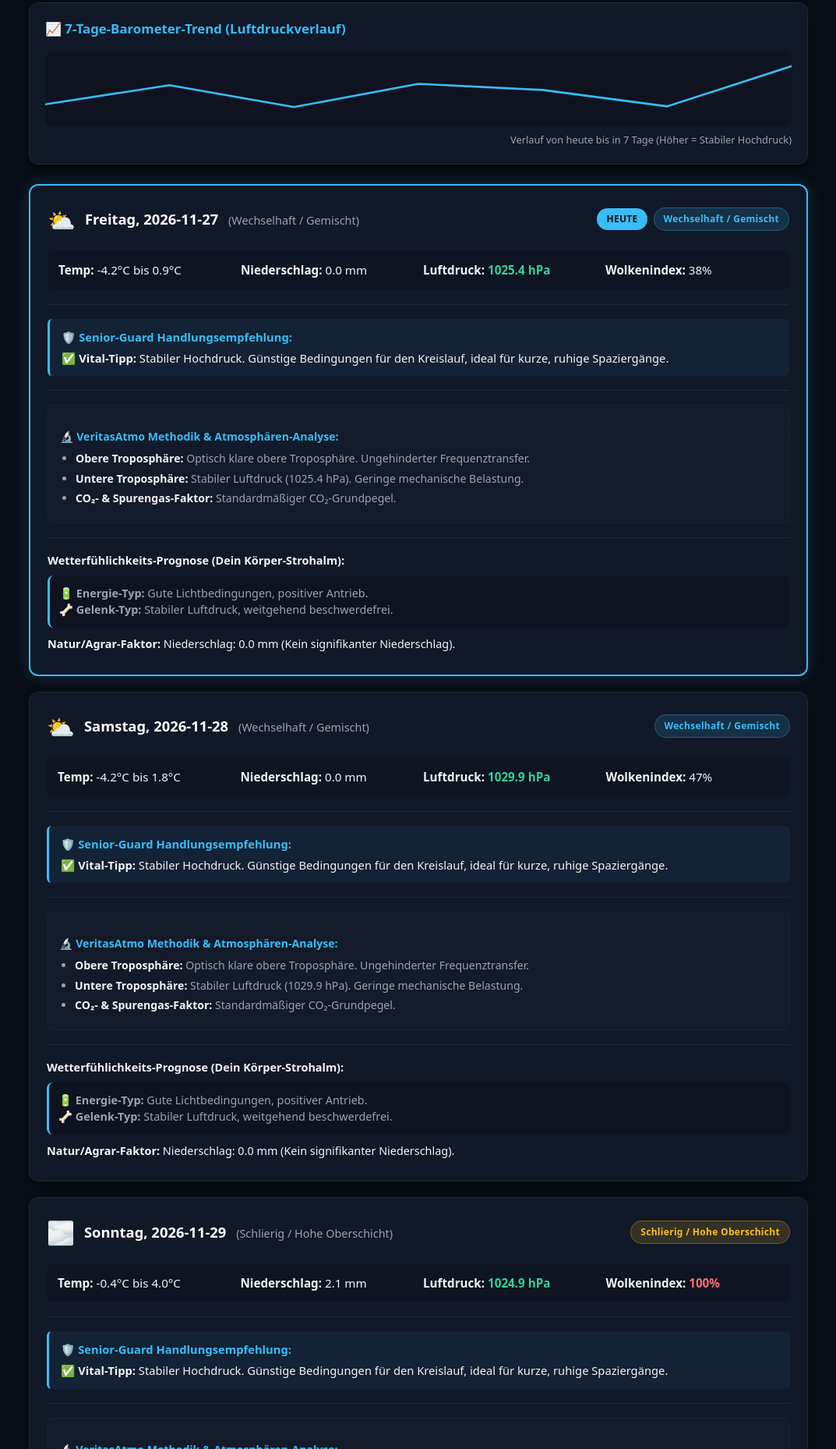
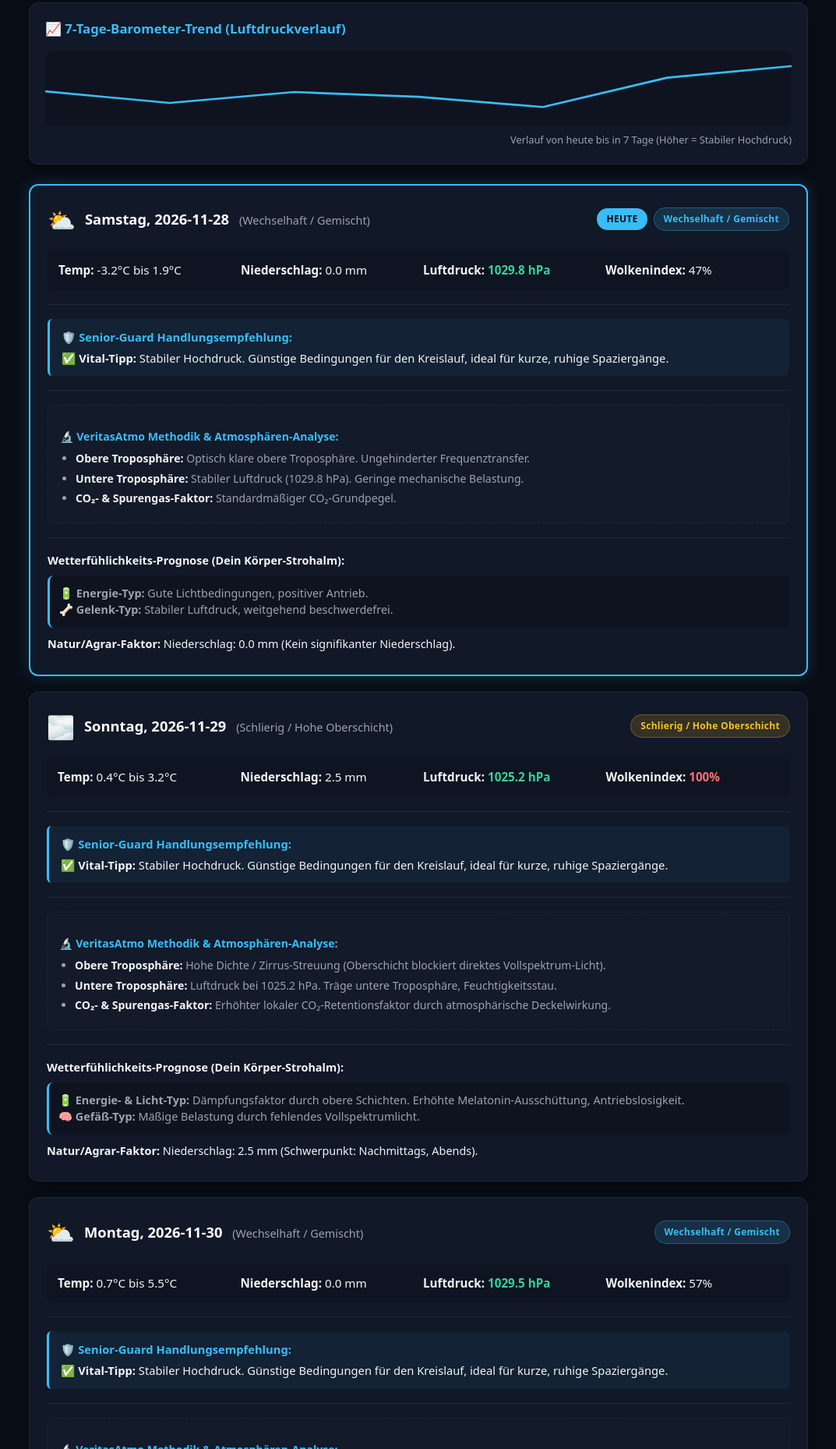
Before and after one commit to wavedance1969-arch/VeritasAtmo, a plain HTML site: page index.html in a window 1280 px wide. Shown: the part 942-2800 px from the top of the page at 78% size, without its empty margins (103-1176 px from the left). Drawn offline with Linux system fonts and the light colour scheme.

Commit message:
Automatisches stündliches Update der Wetterdaten

```diff
--- a/index.html
+++ b/index.html
@@ -429,7 +429,7 @@
 
             <div id="loading-indicator"></div>
 
-            <p class="meta-info">Standort: <strong id="location-display">Waltrop (45731)</strong> | Aktualisiert (UTC): 2026-11-27T18:06:12.528353+00:00</p>
+            <p class="meta-info">Standort: <strong id="location-display">Waltrop (45731)</strong> | Aktualisiert (UTC): 2026-11-28T01:51:14.806799+00:00</p>
             <button class="info-toggle-btn" onclick="toggleInfoBox()">ℹ️ Über VeritasAtmo & Strategie anzeigen/verstecken</button>
         </header>
 
@@ -453,7 +453,7 @@
         </div>
 
         <div class="senior-guard-alert level-blue">
-            <h3>❄️ SENIOR-GUARD SCHWERE FROSTWARNUNG (Tiefstwert: -4.2°C)</h3>
+            <h3>❄️ SENIOR-GUARD SCHWERE FROSTWARNUNG (Tiefstwert: -3.2°C)</h3>
             <p><strong>Aktion für Senioren:</strong> Kälte führt zu Gefäßverengungen und sprunghaftem Anstieg des Blutdrucks.</p>
         </div>
 
@@ -474,7 +474,7 @@
             <h3>📈 7-Tage-Barometer-Trend (Luftdruckverlauf)</h3>
             <div class="trend-svg-container">
                 <svg viewBox="0 0 900 80" preserveAspectRatio="none" style="width: 100%; height: 70px;">
-                    <polyline fill="none" stroke="#38bdf8" stroke-width="3" stroke-linecap="round" stroke-linejoin="round" points="0,66 150,38 300,70 450,36 600,45 750,69 900,10"/>
+                    <polyline fill="none" stroke="#38bdf8" stroke-width="3" stroke-linecap="round" stroke-linejoin="round" points="0,47 150,64 300,48 450,55 600,70 750,27 900,10"/>
                 </svg>
             </div>
             <p style="font-size: 0.8rem; color: var(--text-muted); margin: 8px 0 0 0; text-align: right;">Verlauf von heute bis in 7 Tage (Höher = Stabiler Hochdruck)</p>
@@ -486,7 +486,7 @@
             <div class="card-header">
                 <div class="date-wrapper">
                     <span class="weather-emoji">⛅</span>
-                    <span class="date">Freitag, 2026-11-27 <small>(Wechselhaft / Gemischt)</small></span>
+                    <span class="date">Samstag, 2026-11-28 <small>(Wechselhaft / Gemischt)</small></span>
                 </div>
                 <div class="badge-group">
                     <span class="badge badge-today">HEUTE</span>
@@ -495,56 +495,9 @@
             </div>
             <div class="card-body">
                 <div class="metrics-grid">
-                    <div><strong>Temp:</strong> -4.2°C bis 0.9°C</div>
+                    <div><strong>Temp:</strong> -3.2°C bis 1.9°C</div>
                     <div><strong>Niederschlag:</strong> 0.0 mm</div>
-                    <div><strong>Luftdruck:</strong> <span style="color: #34d399; font-weight: bold;">1025.4 hPa</span></div>
-                    <div><strong>Wolkenindex:</strong> <span style="">38%</span></div>
-                </div>
-
-                <hr class="divider">
-
-                <div class="senior-advice-box">
-                    <p style="margin: 0 0 5px 0; color: var(--accent-blue);"><strong>🛡️ Senior-Guard Handlungsempfehlung:</strong></p>
-                    <p style="margin: 0;"><strong>✅ Vital-Tipp:</strong> Stabiler Hochdruck. Günstige Bedingungen für den Kreislauf, ideal für kurze, ruhige Spaziergänge.</p>
-                </div>
-
-                <hr class="divider">
-
-                <div class="methodology-box">
-                    <p class="method-title">🔬 VeritasAtmo Methodik & Atmosphären-Analyse:</p>
-                    <ul>
-                        <li><strong>Obere Troposphäre:</strong> Optisch klare obere Troposphäre. Ungehinderter Frequenztransfer.</li>
-                        <li><strong>Untere Troposphäre:</strong> Stabiler Luftdruck (1025.4 hPa). Geringe mechanische Belastung.</li>
-                        <li><strong>CO₂- & Spurengas-Faktor:</strong> Standardmäßiger CO₂-Grundpegel.</li>
-                    </ul>
-                </div>
-
-                <hr class="divider">
-
-                <div class="impact-section">
-                    <p style="margin-bottom: 8px;"><strong>Wetterfühlichkeits-Prognose (Dein Körper-Strohalm):</strong></p>
-                    <p class="sub-text"><strong>🔋 Energie-Typ:</strong> Gute Lichtbedingungen, positiver Antrieb.<br><strong>🦴 Gelenk-Typ:</strong> Stabiler Luftdruck, weitgehend beschwerdefrei.</p>
-                    <p style="margin-top: 10px;"><strong>Natur/Agrar-Faktor:</strong> Niederschlag: 0.0 mm (Kein signifikanter Niederschlag).</p>
-                </div>
-            </div>
-        </div>
-
-        <div class="day-card">
-            <div class="card-header">
-                <div class="date-wrapper">
-                    <span class="weather-emoji">⛅</span>
-                    <span class="date">Samstag, 2026-11-28 <small>(Wechselhaft / Gemischt)</small></span>
-                </div>
-                <div class="badge-group">
-
-                    <span class="badge badge-info">Wechselhaft / Gemischt</span>
-                </div>
-            </div>
-            <div class="card-body">
-                <div class="metrics-grid">
-                    <div><strong>Temp:</strong> -4.2°C bis 1.8°C</div>
-                    <div><strong>Niederschlag:</strong> 0.0 mm</div>
-                    <div><strong>Luftdruck:</strong> <span style="color: #34d399; font-weight: bold;">1029.9 hPa</span></div>
+                    <div><strong>Luftdruck:</strong> <span style="color: #34d399; font-weight: bold;">1029.8 hPa</span></div>
                     <div><strong>Wolkenindex:</strong> <span style="">47%</span></div>
                 </div>
 
@@ -561,7 +514,7 @@
                     <p class="method-title">🔬 VeritasAtmo Methodik & Atmosphären-Analyse:</p>
                     <ul>
                         <li><strong>Obere Troposphäre:</strong> Optisch klare obere Troposphäre. Ungehinderter Frequenztransfer.</li>
-                        <li><strong>Untere Troposphäre:</strong> Stabiler Luftdruck (1029.9 hPa). Geringe mechanische Belastung.</li>
+                        <li><strong>Untere Troposphäre:</strong> Stabiler Luftdruck (1029.8 hPa). Geringe mechanische Belastung.</li>
                         <li><strong>CO₂- & Spurengas-Faktor:</strong> Standardmäßiger CO₂-Grundpegel.</li>
                     </ul>
                 </div>
@@ -589,9 +542,9 @@
             </div>
             <div class="card-body">
                 <div class="metrics-grid">
-                    <div><strong>Temp:</strong> -0.4°C bis 4.0°C</div>
-                    <div><strong>Niederschlag:</strong> 2.1 mm</div>
-                    <div><strong>Luftdruck:</strong> <span style="color: #34d399; font-weight: bold;">1024.9 hPa</span></div>
+                    <div><strong>Temp:</strong> 0.4°C bis 3.2°C</div>
+                    <div><strong>Niederschlag:</strong> 2.5 mm</div>
+                    <div><strong>Luftdruck:</strong> <span style="color: #34d399; font-weight: bold;">1025.2 hPa</span></div>
                     <div><strong>Wolkenindex:</strong> <span style="color: #f87171; font-weight: bold;">100%</span></div>
                 </div>
 
@@ -608,7 +561,7 @@
                     <p class="method-title">🔬 VeritasAtmo Methodik & Atmosphären-Analyse:</p>
                     <ul>
                         <li><strong>Obere Troposphäre:</strong> Hohe Dichte / Zirrus-Streuung (Oberschicht blockiert direktes Vollspektrum-Licht).</li>
-                        <li><strong>Untere Troposphäre:</strong> Luftdruck bei 1024.9 hPa. Träge untere Troposphäre, Feuchtigkeitsstau.</li>
+                        <li><strong>Untere Troposphäre:</strong> Luftdruck bei 1025.2 hPa. Träge untere Troposphäre, Feuchtigkeitsstau.</li>
                         <li><strong>CO₂- & Spurengas-Faktor:</strong> Erhöhter lokaler CO₂-Retentionsfaktor durch atmosphärische Deckelwirkung.</li>
                     </ul>
                 </div>
@@ -618,7 +571,7 @@
                 <div class="impact-section">
                     <p style="margin-bottom: 8px;"><strong>Wetterfühlichkeits-Prognose (Dein Körper-Strohalm):</strong></p>
                     <p class="sub-text"><strong>🔋 Energie- & Licht-Typ:</strong> Dämpfungsfaktor durch obere Schichten. Erhöhte Melatonin-Ausschüttung, Antriebslosigkeit.<br><strong>🧠 Gefäß-Typ:</strong> Mäßige Belastung durch fehlendes Vollspektrumlicht.</p>
-                    <p style="margin-top: 10px;"><strong>Natur/Agrar-Faktor:</strong> Niederschlag: 2.1 mm (Schwerpunkt: Nachmittags).</p>
+                    <p style="margin-top: 10px;"><strong>Natur/Agrar-Faktor:</strong> Niederschlag: 2.5 mm (Schwerpunkt: Nachmittags, Abends).</p>
                 </div>
             </div>
         </div>
@@ -626,20 +579,20 @@
         <div class="day-card">
             <div class="card-header">
                 <div class="date-wrapper">
-                    <span class="weather-emoji">🌫️</span>
-                    <span class="date">Montag, 2026-11-30 <small>(Schlierig / Hohe Oberschicht)</small></span>
+                    <span class="weather-emoji">⛅</span>
+                    <span class="date">Montag, 2026-11-30 <small>(Wechselhaft / Gemischt)</small></span>
                 </div>
                 <div class="badge-group">
 
-                    <span class="badge badge-warning">Schlierig / Hohe Oberschicht</span>
+                    <span class="badge badge-info">Wechselhaft / Gemischt</span>
                 </div>
             </div>
             <div class="card-body">
                 <div class="metrics-grid">
-                    <div><strong>Temp:</strong> 1.9°C bis 6.7°C</div>
-                    <div><strong>Niederschlag:</strong> 0.03 mm</div>
-                    <div><strong>Luftdruck:</strong> <span style="color: #34d399; font-weight: bold;">1030.2 hPa</span></div>
-                    <div><strong>Wolkenindex:</strong> <span style="color: #f87171; font-weight: bold;">95%</span></div>
+                    <div><strong>Temp:</strong> 0.7°C bis 5.5°C</div>
+                    <div><strong>Niederschlag:</strong> 0.0 mm</div>
+                    <div><strong>Luftdruck:</strong> <span style="color: #34d399; font-weight: bold;">1029.5 hPa</span></div>
+                    <div><strong>Wolkenindex:</strong> <span style="">57%</span></div>
                 </div>
 
                 <hr class="divider">
@@ -654,9 +607,9 @@
                 <div class="methodology-box">
                     <p class="method-title">🔬 VeritasAtmo Methodik & Atmosphären-Analyse:</p>
                     <ul>
-                        <li><strong>Obere Troposphäre:</strong> Hohe Dichte / Zirrus-Streuung (Oberschicht blockiert direktes Vollspektrum-Licht).</li>
-                        <li><strong>Untere Troposphäre:</strong> Luftdruck bei 1030.2 hPa. Träge untere Troposphäre, Feuchtigkeitsstau.</li>
-                        <li><strong>CO₂- & Spurengas-Faktor:</strong> Erhöhter lokaler CO₂-Retentionsfaktor durch atmosphärische Deckelwirkung.</li>
+                        <li><strong>Obere Troposphäre:</strong> Optisch klare obere Troposphäre. Ungehinderter Frequenztransfer.</li>
+                        <li><strong>Untere Troposphäre:</strong> Stabiler Luftdruck (1029.5 hPa). Geringe mechanische Belastung.</li>
+                        <li><strong>CO₂- & Spurengas-Faktor:</strong> Standardmäßiger CO₂-Grundpegel.</li>
                     </ul>
                 </div>
 
@@ -664,8 +617,8 @@
 
                 <div class="impact-section">
                     <p style="margin-bottom: 8px;"><strong>Wetterfühlichkeits-Prognose (Dein Körper-Strohalm):</strong></p>
-                    <p class="sub-text"><strong>🔋 Energie- & Licht-Typ:</strong> Dämpfungsfaktor durch obere Schichten. Erhöhte Melatonin-Ausschüttung, Antriebslosigkeit.<br><strong>🧠 Gefäß-Typ:</strong> Mäßige Belastung durch fehlendes Vollspektrumlicht.</p>
-                    <p style="margin-top: 10px;"><strong>Natur/Agrar-Faktor:</strong> Niederschlag: 0.03 mm (Kein signifikanter Niederschlag).</p>
+                    <p class="sub-text"><strong>🔋 Energie-Typ:</strong> Gute Lichtbedingungen, positiver Antrieb.<br><strong>🦴 Gelenk-Typ:</strong> Stabiler Luftdruck, weitgehend beschwerdefrei.</p>
+                    <p style="margin-top: 10px;"><strong>Natur/Agrar-Faktor:</strong> Niederschlag: 0.0 mm (Kein signifikanter Niederschlag).</p>
                 </div>
             </div>
         </div>
@@ -683,10 +636,10 @@
             </div>
             <div class="card-body">
                 <div class="metrics-grid">
-                    <div><strong>Temp:</strong> 0.8°C bis 6.3°C</div>
+                    <div><strong>Temp:</strong> -0.1°C bis 4.5°C</div>
                     <div><strong>Niederschlag:</strong> 0.0 mm</div>
-                    <div><strong>Luftdruck:</strong> <span style="color: #34d399; font-weight: bold;">1028.8 hPa</span></div>
-                    <div><strong>Wolkenindex:</strong> <span style="">65%</span></div>
+                    <div><strong>Luftdruck:</strong> <span style="color: #34d399; font-weight: bold;">1027.7 hPa</span></div>
+                    <div><strong>Wolkenindex:</strong> <span style="">36%</span></div>
                 </div>
 
                 <hr class="divider">
@@ -702,7 +655,101 @@
                     <p class="method-title">🔬 VeritasAtmo Methodik & Atmosphären-Analyse:</p>
                     <ul>
                         <li><strong>Obere Troposphäre:</strong> Optisch klare obere Troposphäre. Ungehinderter Frequenztransfer.</li>
-                        <li><strong>Untere Troposphäre:</strong> Stabiler Luftdruck (1028.8 hPa). Geringe mechanische Belastung.</li>
+                        <li><strong>Untere Troposphäre:</strong> Stabiler Luftdruck (1027.7 hPa). Geringe mechanische Belastung.</li>
+                        <li><strong>CO₂- & Spurengas-Faktor:</strong> Standardmäßiger CO₂-Grundpegel.</li>
+                    </ul>
+                </div>
+
+                <hr class="divider">
+
+                <div class="impact-section">
+                    <p style="margin-bottom: 8px;"><strong>Wetterfühlichkeits-Prognose (Dein Körper-Strohalm):</strong></p>
+                    <p class="sub-text"><strong>🔋 Energie-Typ:</strong> Gute Lichtbedingungen, positiver Antrieb.<br><strong>🦴 Gelenk-Typ:</strong> Stabiler Luftdruck, weitgehend beschwerdefrei.</p>
+                    <p style="margin-top: 10px;"><strong>Natur/Agrar-Faktor:</strong> Niederschlag: 0.0 mm (Kein signifikanter Niederschlag).</p>
+                </div>
+            </div>
+        </div>
+
+        <div class="day-card">
+            <div class="card-header">
+                <div class="date-wrapper">
+                    <span class="weather-emoji">🌧️</span>
+                    <span class="date">Mittwoch, 2026-12-02 <small>(Regnerisch & Dicht)</small></span>
+                </div>
+                <div class="badge-group">
+
+                    <span class="badge badge-warning">Regnerisch & Dicht</span>
+                </div>
+            </div>
+            <div class="card-body">
+                <div class="metrics-grid">
+                    <div><strong>Temp:</strong> 1.4°C bis 6.9°C</div>
+                    <div><strong>Niederschlag:</strong> 3.9 mm</div>
+                    <div><strong>Luftdruck:</strong> <span style="color: #34d399; font-weight: bold;">1023.5 hPa</span></div>
+                    <div><strong>Wolkenindex:</strong> <span style="color: #f87171; font-weight: bold;">91%</span></div>
+                </div>
+
+                <hr class="divider">
+
+                <div class="senior-advice-box">
+                    <p style="margin: 0 0 5px 0; color: var(--accent-blue);"><strong>🛡️ Senior-Guard Handlungsempfehlung:</strong></p>
+                    <p style="margin: 0;"><strong>✅ Vital-Tipp:</strong> Stabiler Hochdruck. Günstige Bedingungen für den Kreislauf, ideal für kurze, ruhige Spaziergänge.</p>
+                </div>
+
+                <hr class="divider">
+
+                <div class="methodology-box">
+                    <p class="method-title">🔬 VeritasAtmo Methodik & Atmosphären-Analyse:</p>
+                    <ul>
+                        <li><strong>Obere Troposphäre:</strong> Hohe Dichte / Zirrus-Streuung (Oberschicht blockiert direktes Vollspektrum-Licht).</li>
+                        <li><strong>Untere Troposphäre:</strong> Luftdruck bei 1023.5 hPa. Träge untere Troposphäre, Feuchtigkeitsstau.</li>
+                        <li><strong>CO₂- & Spurengas-Faktor:</strong> Erhöhter lokaler CO₂-Retentionsfaktor durch atmosphärische Deckelwirkung.</li>
+                    </ul>
+                </div>
+
+                <hr class="divider">
+
+                <div class="impact-section">
+                    <p style="margin-bottom: 8px;"><strong>Wetterfühlichkeits-Prognose (Dein Körper-Strohalm):</strong></p>
+                    <p class="sub-text"><strong>🔋 Energie- & Licht-Typ:</strong> Dämpfungsfaktor durch obere Schichten. Erhöhte Melatonin-Ausschüttung, Antriebslosigkeit.<br><strong>🧠 Gefäß-Typ:</strong> Mäßige Belastung durch fehlendes Vollspektrumlicht.</p>
+                    <p style="margin-top: 10px;"><strong>Natur/Agrar-Faktor:</strong> Niederschlag: 3.9 mm (Schwerpunkt: Nachmittags, Abends).</p>
+                </div>
+            </div>
+        </div>
+
+        <div class="day-card">
+            <div class="card-header">
+                <div class="date-wrapper">
+                    <span class="weather-emoji">⛅</span>
+                    <span class="date">Donnerstag, 2026-12-03 <small>(Wechselhaft / Gemischt)</small></span>
+                </div>
+                <div class="badge-group">
+
+                    <span class="badge badge-info">Wechselhaft / Gemischt</span>
+                </div>
+            </div>
+            <div class="card-body">
+                <div class="metrics-grid">
+                    <div><strong>Temp:</strong> 1.4°C bis 6.5°C</div>
+                    <div><strong>Niederschlag:</strong> 0.0 mm</div>
+                    <div><strong>Luftdruck:</strong> <span style="color: #34d399; font-weight: bold;">1035.7 hPa</span></div>
+                    <div><strong>Wolkenindex:</strong> <span style="color: #34d399; font-weight: bold;">29%</span></div>
+                </div>
+
+                <hr class="divider">
+
+                <div class="senior-advice-box">
+                    <p style="margin: 0 0 5px 0; color: var(--accent-blue);"><strong>🛡️ Senior-Guard Handlungsempfehlung:</strong></p>
+                    <p style="margin: 0;"><strong>✅ Vital-Tipp:</strong> Stabiler Hochdruck. Günstige Bedingungen für den Kreislauf, ideal für kurze, ruhige Spaziergänge.</p>
+                </div>
+
+                <hr class="divider">
+
+                <div class="methodology-box">
+                    <p class="method-title">🔬 VeritasAtmo Methodik & Atmosphären-Analyse:</p>
+                    <ul>
+                        <li><strong>Obere Troposphäre:</strong> Optisch klare obere Troposphäre. Ungehinderter Frequenztransfer.</li>
+                        <li><strong>Untere Troposphäre:</strong> Stabiler Luftdruck (1035.7 hPa). Geringe mechanische Belastung.</li>
                         <li><strong>CO₂- & Spurengas-Faktor:</strong> Standardmäßiger CO₂-Grundpegel.</li>
                     </ul>
                 </div>
@@ -721,7 +768,7 @@
             <div class="card-header">
                 <div class="date-wrapper">
                     <span class="weather-emoji">🌫️</span>
-                    <span class="date">Mittwoch, 2026-12-02 <small>(Schlierig / Hohe Oberschicht)</small></span>
+                    <span class="date">Freitag, 2026-12-04 <small>(Schlierig / Hohe Oberschicht)</small></span>
                 </div>
                 <div class="badge-group">
 
@@ -730,10 +777,10 @@
             </div>
             <div class="card-body">
                 <div class="metrics-grid">
-                    <div><strong>Temp:</strong> 0.5°C bis 5.6°C</div>
-                    <div><strong>Niederschlag:</strong> 1.9 mm</div>
-                    <div><strong>Luftdruck:</strong> <span style="color: #34d399; font-weight: bold;">1025.0 hPa</span></div>
-                    <div><strong>Wolkenindex:</strong> <span style="color: #f87171; font-weight: bold;">93%</span></div>
+                    <div><strong>Temp:</strong> 1.4°C bis 5.9°C</div>
+                    <div><strong>Niederschlag:</strong> 0.0 mm</div>
+                    <div><strong>Luftdruck:</strong> <span style="color: #34d399; font-weight: bold;">1040.6 hPa</span></div>
+                    <div><strong>Wolkenindex:</strong> <span style="color: #f87171; font-weight: bold;">95%</span></div>
                 </div>
 
                 <hr class="divider">
@@ -749,7 +796,7 @@
                     <p class="method-title">🔬 VeritasAtmo Methodik & Atmosphären-Analyse:</p>
                     <ul>
                         <li><strong>Obere Troposphäre:</strong> Hohe Dichte / Zirrus-Streuung (Oberschicht blockiert direktes Vollspektrum-Licht).</li>
-                        <li><strong>Untere Troposphäre:</strong> Luftdruck bei 1025.0 hPa. Träge untere Troposphäre, Feuchtigkeitsstau.</li>
+                        <li><strong>Untere Troposphäre:</strong> Luftdruck bei 1040.6 hPa. Träge untere Troposphäre, Feuchtigkeitsstau.</li>
                         <li><strong>CO₂- & Spurengas-Faktor:</strong> Erhöhter lokaler CO₂-Retentionsfaktor durch atmosphärische Deckelwirkung.</li>
                     </ul>
                 </div>
@@ -759,54 +806,7 @@
                 <div class="impact-section">
                     <p style="margin-bottom: 8px;"><strong>Wetterfühlichkeits-Prognose (Dein Körper-Strohalm):</strong></p>
                     <p class="sub-text"><strong>🔋 Energie- & Licht-Typ:</strong> Dämpfungsfaktor durch obere Schichten. Erhöhte Melatonin-Ausschüttung, Antriebslosigkeit.<br><strong>🧠 Gefäß-Typ:</strong> Mäßige Belastung durch fehlendes Vollspektrumlicht.</p>
-                    <p style="margin-top: 10px;"><strong>Natur/Agrar-Faktor:</strong> Niederschlag: 1.9 mm (Schwerpunkt: Abends).</p>
-                </div>
-            </div>
-        </div>
-
-        <div class="day-card">
-            <div class="card-header">
-                <div class="date-wrapper">
-                    <span class="weather-emoji">⛅</span>
-                    <span class="date">Donnerstag, 2026-12-03 <small>(Wechselhaft / Gemischt)</small></span>
-                </div>
-                <div class="badge-group">
-
-                    <span class="badge badge-info">Wechselhaft / Gemischt</span>
-                </div>
-            </div>
-            <div class="card-body">
-                <div class="metrics-grid">
-                    <div><strong>Temp:</strong> 0.9°C bis 7.0°C</div>
-                    <div><strong>Niederschlag:</strong> 1.7 mm</div>
-                    <div><strong>Luftdruck:</strong> <span style="color: #34d399; font-weight: bold;">1034.3 hPa</span></div>
-                    <div><strong>Wolkenindex:</strong> <span style="">54%</span></div>
-                </div>
-
-                <hr class="divider">
-
-                <div class="senior-advice-box">
-                    <p style="margin: 0 0 5px 0; color: var(--accent-blue);"><strong>🛡️ Senior-Guard Handlungsempfehlung:</strong></p>
-                    <p style="margin: 0;"><strong>✅ Vital-Tipp:</strong> Stabiler Hochdruck. Günstige Bedingungen für den Kreislauf, ideal für kurze, ruhige Spaziergänge.</p>
-                </div>
-
-                <hr class="divider">
-
-                <div class="methodology-box">
-                    <p class="method-title">🔬 VeritasAtmo Methodik & Atmosphären-Analyse:</p>
-                    <ul>
-                        <li><strong>Obere Troposphäre:</strong> Optisch klare obere Troposphäre. Ungehinderter Frequenztransfer.</li>
-                        <li><strong>Untere Troposphäre:</strong> Stabiler Luftdruck (1034.3 hPa). Geringe mechanische Belastung.</li>
-                        <li><strong>CO₂- & Spurengas-Faktor:</strong> Standardmäßiger CO₂-Grundpegel.</li>
-                    </ul>
-                </div>
-
-                <hr class="divider">
-
-                <div class="impact-section">
-                    <p style="margin-bottom: 8px;"><strong>Wetterfühlichkeits-Prognose (Dein Körper-Strohalm):</strong></p>
-                    <p class="sub-text"><strong>🔋 Energie-Typ:</strong> Gute Lichtbedingungen, positiver Antrieb.<br><strong>🦴 Gelenk-Typ:</strong> Stabiler Luftdruck, weitgehend beschwerdefrei.</p>
-                    <p style="margin-top: 10px;"><strong>Natur/Agrar-Faktor:</strong> Niederschlag: 1.7 mm (Schwerpunkt: Nachts).</p>
+                    <p style="margin-top: 10px;"><strong>Natur/Agrar-Faktor:</strong> Niederschlag: 0.0 mm (Kein signifikanter Niederschlag).</p>
                 </div>
             </div>
         </div>
```
